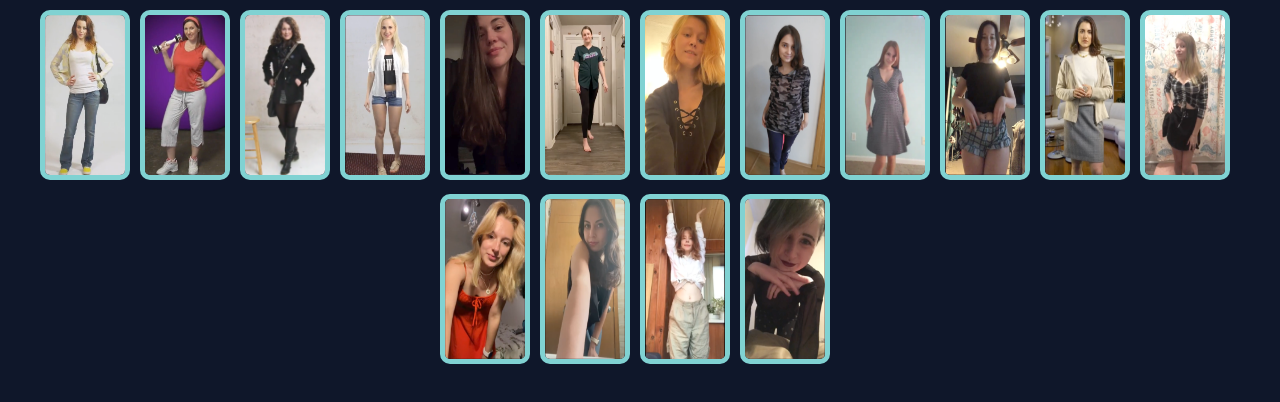
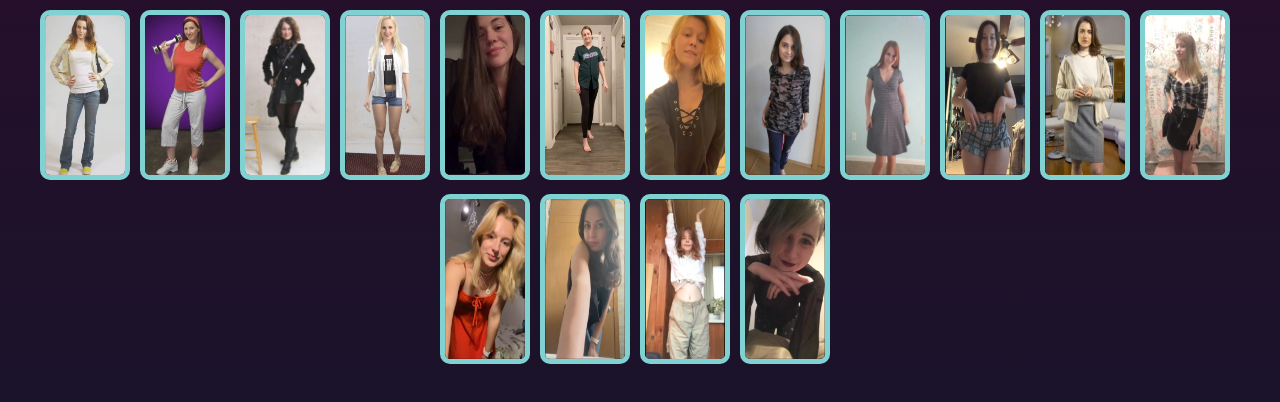
Before and after one commit to crushertheory/crushertheory.github.io, an Angular app: page / in a window 1280 px wide. Shown: the top 402 px of the page. Built offline with nearby package versions, Linux system fonts and the light colour scheme.

Commit message:
tweaking design

```diff
--- a/src/app/app.component.scss
+++ b/src/app/app.component.scss
@@ -69,6 +69,7 @@ body {
 .opponent-screen {
   height: 100vh;
   background-color: #0f172a;
+  background-image: linear-gradient(#250f2a, #0f172a);
 }
 
 .oppenent-image-padding {
@@ -123,6 +124,7 @@ app-main {
 
 .something {
   background-color: #0f172a;
+  background-image: linear-gradient(#250f2a, #0f172a);
   color: white;
   height: 100vh;
 }
```
Also changed, not shown: 3 other files (tests, documents, lock files or other folders).
